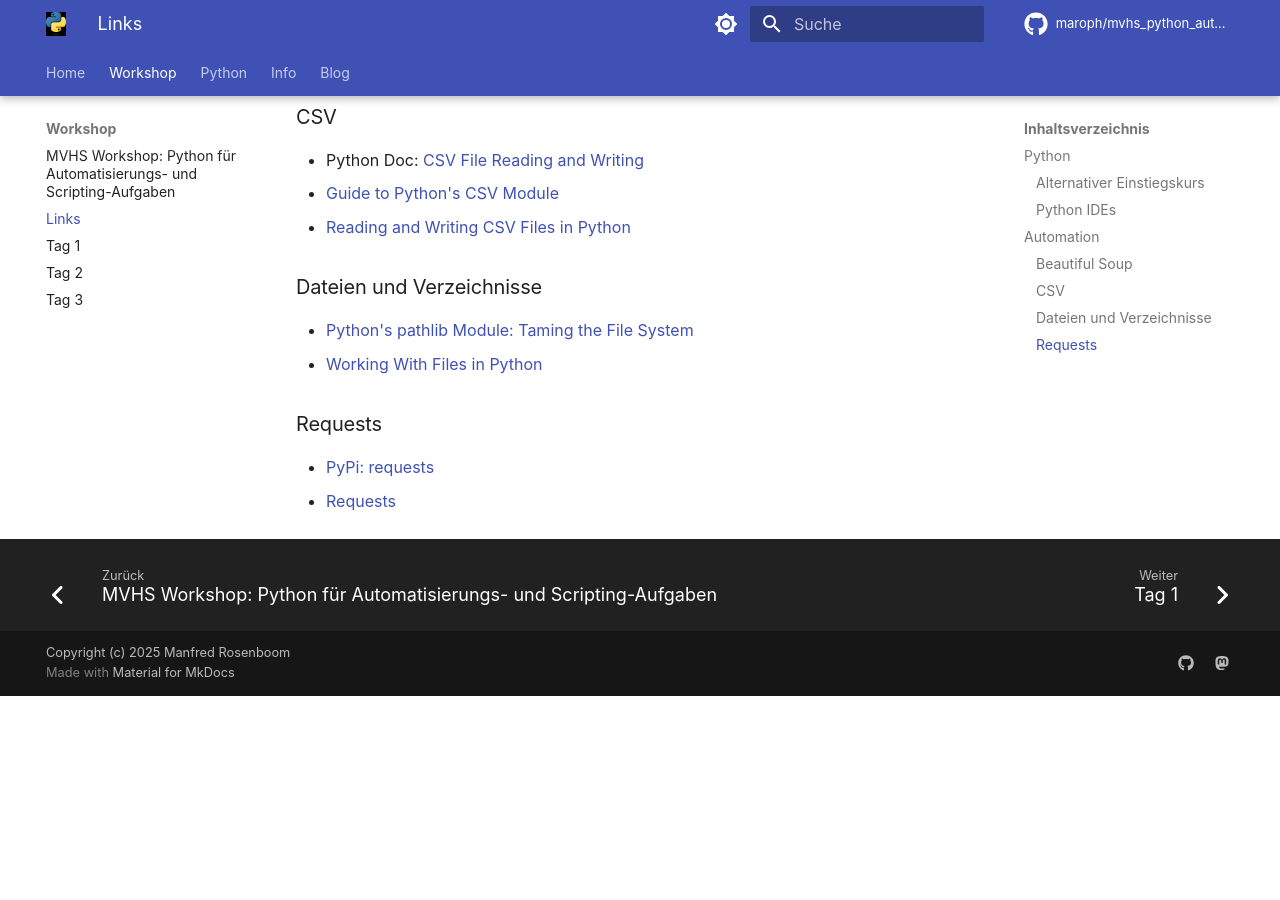
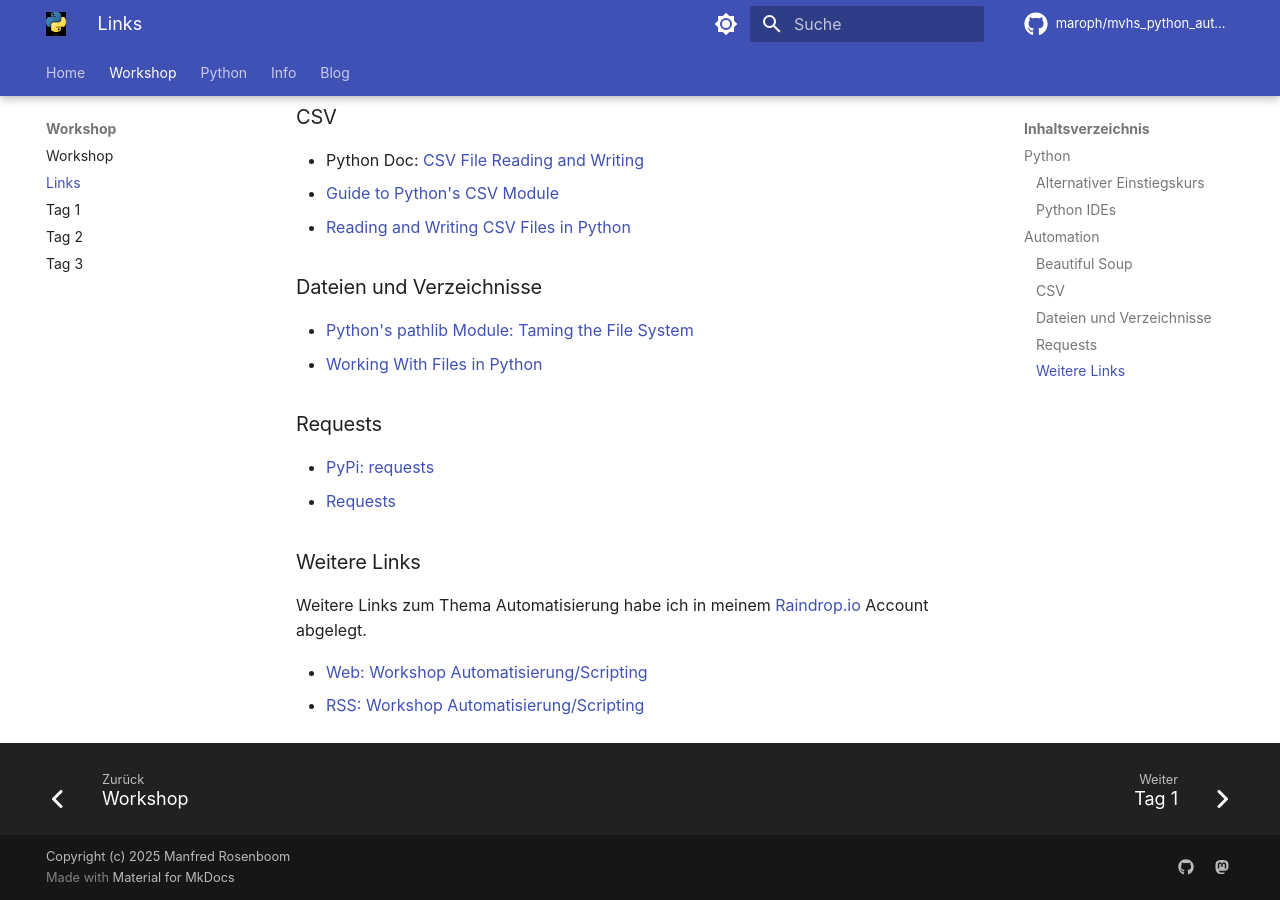
Before and after one commit to maroph/mvhs_python_automatisierung_scripting, an MkDocs documentation site: the page built from docs/workshop/links.md, in a window 1280 px wide and 900 px high, scrolled down 910 px. Built offline with MkDocs 1.6.1 and Material for MkDocs 9.7.7, drawn with Linux system fonts in a browser that asks for light colours; plug-ins that fetch from the network failed and are left out; comment, search, counter and statistics services are not loaded; before the commit the page ends 1606 px from its top, so only the background shows below that.

Commit message:
add link to my workshop related raindrop.io collection and minor changes

```diff
--- a/docs/workshop.md
+++ b/docs/workshop.md
@@ -1,4 +1,4 @@
-# MVHS Workshop: Python für Automatisierungs- und Scripting-Aufgaben
+# Workshop
 
 ## Kursdaten
 
--- a/docs/workshop/links.md
+++ b/docs/workshop/links.md
@@ -40,3 +40,12 @@ Selbststudium absolviert werden.
 ### Requests
 * [PyPi: requests](https://pypi.org/project/requests/)
 * [Requests](https://requests.readthedocs.io/en/latest/)
+
+### Weitere Links
+Weitere Links zum Thema Automatisierung habe
+ich in meinem
+[Raindrop.io](https://raindrop.io/)
+Account abgelegt.
+
+* [Web: Workshop Automatisierung/Scripting](https://raindrop.io/maroph/workshop-automatisierung-scripting-53914003)
+* [RSS: Workshop Automatisierung/Scripting](https://bg.raindrop.io/rss/public/53914003)
--- a/mkdocs.yml
+++ b/mkdocs.yml
@@ -74,7 +74,7 @@ nav:
         - Tuples: python/tuples.md
     - Info:
         - info.md
-        - Über diese Site: info/about.md
+        - Über: info/about.md
         - Lizenz: info/license.md
         - GDPR/DSGVO: info/gdpr.md
     - Blog: blog/index.md
```
Also changed, not shown: docs/blog/posts/first_post.md (+3 -2 lines), docs/info/about.md (+6 -5 lines), 1 other file.
